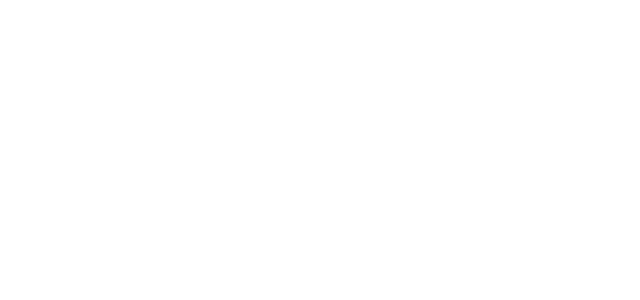
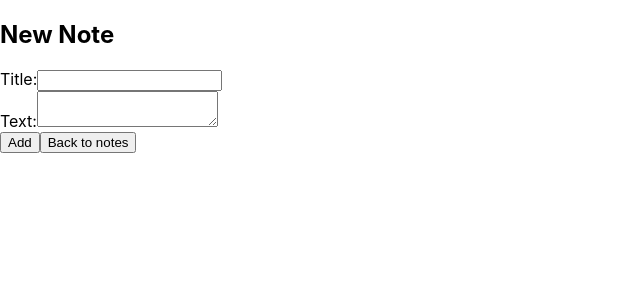
Before and after one commit to LizaHavrylenko/tasks, a React (Create React App) app in the folder notebook-app/: page /notes/new in a window 1280 px wide. Shown: the top 300 px of the page, without its empty margins (0-640 px from the left). Built offline with nearby package versions, Linux system fonts and the light colour scheme.

Commit message:
Add functionality for adding notes

```diff
--- a/notebook-app/package.json
+++ b/notebook-app/package.json
@@ -9,7 +9,8 @@
     "react-redux": "^7.1.0",
     "react-router-dom": "^5.0.1",
     "react-scripts": "3.0.1",
-    "redux": "^4.0.4"
+    "redux": "^4.0.4",
+    "uuid": "^3.3.2"
   },
   "scripts": {
     "start": "react-scripts start",
--- a/notebook-app/src/App.js
+++ b/notebook-app/src/App.js
@@ -2,11 +2,13 @@
 import { BrowserRouter as Router, Route, Switch } from 'react-router-dom';
 
 import MainPage from './containers/MainPage';
+import AddNote from './containers/AddNote';
 
 const App = () => (
   <Router>
     <Switch>
       <Route exact path="/" component={MainPage} />
+      <Route path="/notes/new" component={AddNote} />
     </Switch>
   </Router>
 );
--- /dev/null
+++ b/notebook-app/src/components/NoteForm.js
@@ -0,0 +1,136 @@
+import React, { Component } from 'react';
+import { Link, Redirect } from 'react-router-dom';
+import PropTypes from 'prop-types';
+
+class NoteForm extends Component {
+  state = {
+    redirect: false,
+  };
+
+  formRef = React.createRef();
+  titleRef = React.createRef();
+  textRef = React.createRef();
+
+  validate = () => {
+    const inputs = [this.titleRef.current, this.textRef.current];
+    console.log('validity', this.formRef.current.checkValidity());
+    if (this.formRef.current.checkValidity() === false) {
+      inputs.forEach(input => {
+        const errorLabel = input.parentNode.querySelector('.invalid-feedback');
+        if (!input.validity.valid) {
+          switch (input.id) {
+            case 'title':
+              errorLabel.textContent = 'Enter the title of your note, please.';
+              break;
+            case 'text':
+              errorLabel.textContent = 'Add the text of your note, please';
+              break;
+            default:
+              errorLabel.textContent = input.validationMessage;
+          }
+
+          input.classList.add('invalid');
+
+          input.addEventListener('input', () => {
+            if (input.validity.valid) {
+              input.classList.remove('invalid');
+            }
+          });
+        } else {
+          errorLabel.textContent = '';
+        }
+      });
+
+      return false;
+    } else {
+      this.setState({
+        redirect: true,
+      });
+
+      inputs.forEach(input => {
+        const errorLabel = input.parentNode.querySelector('.invalid-feedback');
+        errorLabel.textContent = '';
+      });
+
+      return true;
+    }
+  };
+
+  handleSubmit = event => {
+    event.preventDefault();
+
+    if (this.validate()) {
+      const { handleFormSubmit } = this.props;
+
+      handleFormSubmit();
+    }
+  };
+
+  render() {
+    const { redirect } = this.state;
+    const {
+      header,
+      title,
+      text,
+      id,
+      button,
+      handleChangeTitle,
+      handleChangeInput,
+      handleChangeText,
+    } = this.props;
+    return (
+      <form onSubmit={this.handleSubmit} ref={this.formRef} noValidate>
+        <h2>{header}</h2>
+        <div className="form-group">
+          <label htmlFor="title">Title:</label>
+          <input
+            type="text"
+            id="title"
+            ref={this.titleRef}
+            className="form-control"
+            value={title}
+            onChange={handleChangeTitle}
+            onInput={handleChangeInput}
+            required
+          />
+          <span className="invalid-feedback"></span>
+        </div>
+        <div className="form-group">
+          <label htmlFor="text">Text:</label>
+          <textarea
+            type="text"
+            id="text"
+            ref={this.textRef}
+            className="form-control"
+            onChange={handleChangeText}
+            value={text}
+            onInput={handleChangeInput}
+            required
+          ></textarea>
+          <span className="invalid-feedback"></span>
+        </div>
+        <button type="submit" className="btn btn-default">
+          {button}
+        </button>
+        <Link to="/">
+          <button type="button" className="btn btn-default">
+            Back to notes
+          </button>
+        </Link>
+        {redirect && <Redirect to={`/notes/${id}`}></Redirect>}
+      </form>
+    );
+  }
+}
+
+NoteForm.propTypes = {
+  header: PropTypes.string.isRequired,
+  title: PropTypes.string.isRequired,
+  text: PropTypes.string.isRequired,
+  id: PropTypes.string.isRequired,
+  handleChangeText: PropTypes.func.isRequired,
+  handleChangeTitle: PropTypes.func.isRequired,
+  handleFormSubmit: PropTypes.func.isRequired,
+};
+
+export default NoteForm;
--- a/notebook-app/src/components/NotesList.js
+++ b/notebook-app/src/components/NotesList.js
@@ -8,7 +8,7 @@
       const { id, title } = note;
 
       return (
-        <Link to={`/notes/${id}`} key={id.toString()} className="linkToNote">
+        <Link to={`/notes/${id}`} key={id} className="linkToNote">
           <li>{title}</li>
         </Link>
       );
@@ -19,7 +19,7 @@
 NotesList.propTypes = {
   posts: PropTypes.arrayOf(
     PropTypes.shape({
-      id: PropTypes.number.isRequired,
+      id: PropTypes.string.isRequired,
       title: PropTypes.string.isRequired,
       text: PropTypes.string.isRequired,
     }),
--- /dev/null
+++ b/notebook-app/src/containers/AddNote.js
@@ -0,0 +1,70 @@
+import React, { Component } from 'react';
+import { connect } from 'react-redux';
+import uuidv4 from 'uuid/v4';
+
+import { addNote } from '../store/actions';
+import NoteForm from '../components/NoteForm';
+
+const recipeId = uuidv4();
+
+class AddNote extends Component {
+  state = {
+    title: '',
+    text: '',
+    id: recipeId,
+  };
+
+  handleChangeTitle = event => {
+    this.setState({
+      title: event.target.value,
+    });
+  };
+
+  handleChangeText = event => {
+    this.setState({
+      text: event.target.value,
+    });
+  };
+
+  handleChangeInput = event => {
+    event.target.style.height = 'inherit';
+    const computed = window.getComputedStyle(event.target);
+    const height =
+      parseInt(computed.getPropertyValue('border-top-width'), 10) +
+      event.target.scrollHeight +
+      parseInt(computed.getPropertyValue('border-bottom-width'), 10);
+    event.target.style.height = height + 'px';
+  };
+
+  handleSubmit = () => {
+    const { addNote } = this.props;
+
+    addNote(this.state);
+    this.setState({
+      title: '',
+      text: '',
+    });
+  };
+  render() {
+    const { title, text, id } = this.state;
+
+    return (
+      <NoteForm
+        handleChangeInput={this.handleChangeInput}
+        handleChangeText={this.handleChangeText}
+        handleChangeTitle={this.handleChangeTitle}
+        handleFormSubmit={this.handleSubmit}
+        title={title}
+        id={id}
+        text={text}
+        header="New Note"
+        button="Add"
+      />
+    );
+  }
+}
+
+export default connect(
+  null,
+  { addNote },
+)(AddNote);
--- a/notebook-app/src/containers/MainPage.js
+++ b/notebook-app/src/containers/MainPage.js
@@ -9,7 +9,7 @@
   <Fragment>
     <h1>Notebook</h1>
     {notes && notes.length > 0 && <NotesList notes={notes} />}
-    <Link>Add new note</Link>
+    <Link to="/notes/new">Add new note</Link>
   </Fragment>
 );
 
```
